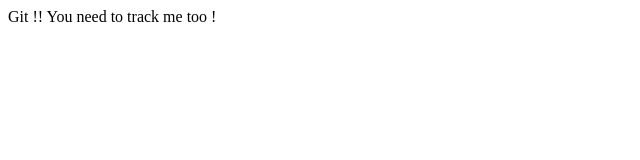
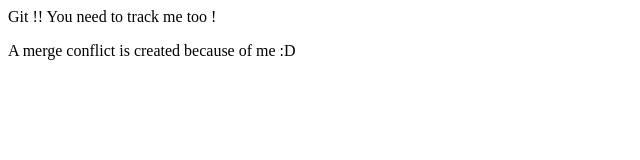
Before and after one commit to ILyass-Lr/demo_repo, a plain HTML site: page index.html in a window 1280 px wide. Shown: the whole page, without its empty margins (0-640 px from the left). Drawn offline with Linux system fonts and the light colour scheme.

Commit message:
Added a Merge Conflict Provoker

```diff
--- a/index.html
+++ b/index.html
@@ -1 +1,2 @@
 <div>Git !! You need to track me too !</div>
+<p>A merge conflict is created because of me :D</p>
```
Also changed, not shown: 1 other file.
